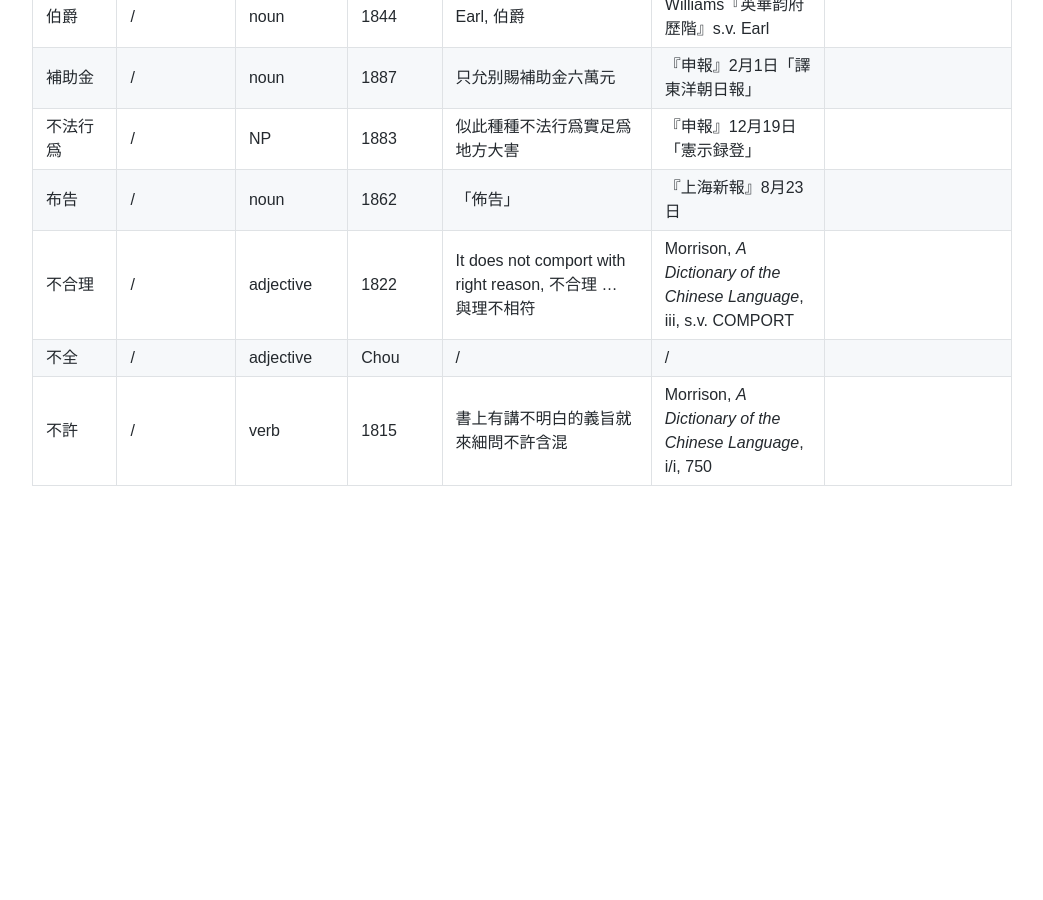
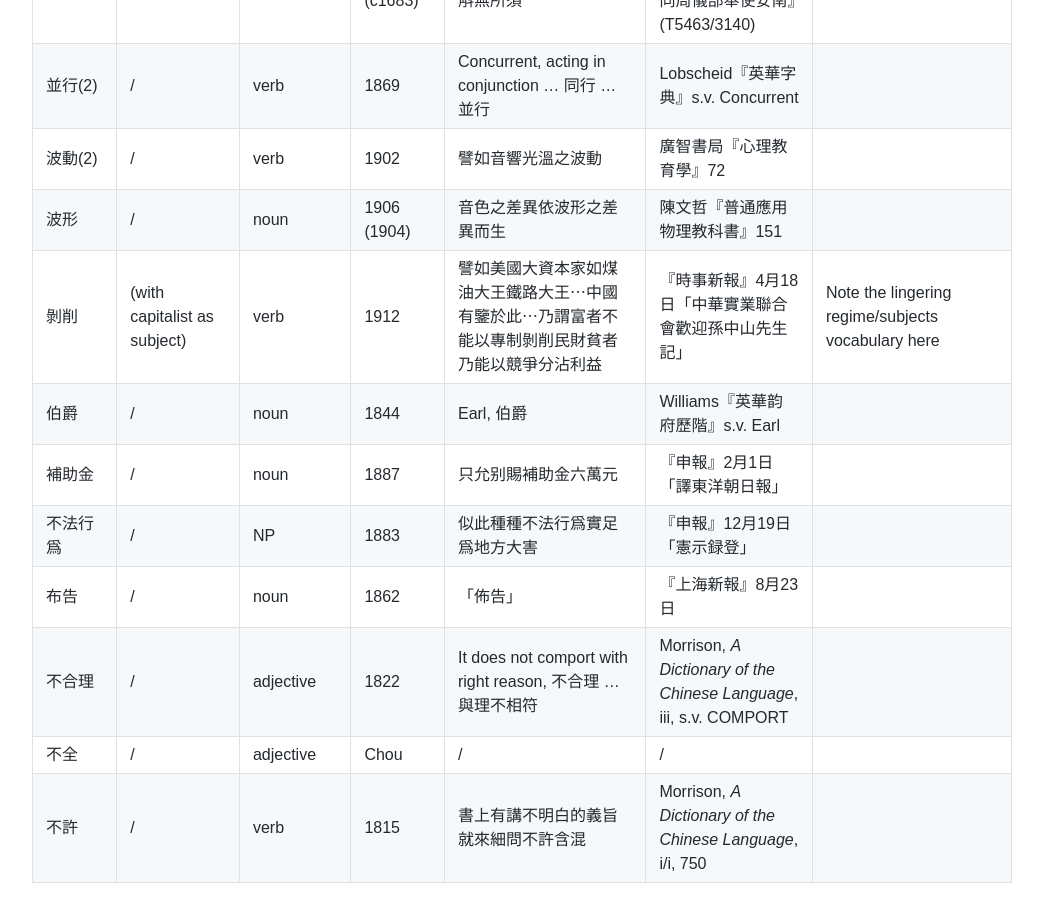
Before and after one commit to t18d/HuangSupplement, a Jekyll site: the page built from build/b.md, in a window 1280 px wide and 900 px high, scrolled down 8912 px. Shown: the whole window, without its empty margins (118-1161 px from the left). Built offline with Jekyll 4.4.1, drawn with Linux system fonts in a browser that asks for light colours; some web fonts are replaced; before the commit the page ends 9446 px from its top, so only the background shows below that.

Commit message:
Antedate `capitalist + 剝削`
Previously only took regime officials as subject.

```diff
--- a/build/b.md
+++ b/build/b.md
@@ -138,6 +138,7 @@ Lemma|Sense|Word Class|Year|Quotation|Source|Note|
 並行(2)|/|verb|1869|Concurrent, acting in conjunction … 同行 … 並行|Lobscheid『英華字典』s.v. Concurrent||
 波動(2)|/|verb|1902|譬如音響光溫之波動|廣智書局『心理教育學』72||
 波形|/|noun|1906 (1904)|音色之差異依波形之差異而生|陳文哲『普通應用物理教科書』151||
+剝削|(with capitalist as subject)|verb|1912|譬如美國大資本家如煤油大王鐵路大王⋯中國有鑒於此⋯乃謂富者不能以專制剝削民財貧者乃能以競爭分沾利益|『時事新報』4月18日「中華實業聯合會歡迎孫中山先生記」|Note the lingering regime/subjects vocabulary here|
 伯爵|/|noun|1844|Earl, 伯爵|Williams『英華韵府歷階』s.v. Earl||
 補助金|/|noun|1887|只允别賜補助金六萬元|『申報』2月1日「譯東洋朝日報」||
 不法行爲|/|NP|1883|似此種種不法行爲實足爲地方大害|『申報』12月19日「憲示録登」||
--- a/dict/b.csv
+++ b/dict/b.csv
@@ -121,6 +121,7 @@ Lemma,Sense,Word Class,Year,Quotation,Source,Note
 並行(2),/,verb,1869,"Concurrent, acting in conjunction … 同行 … 並行",Lobscheid『英華字典』s.v. Concurrent,
 波動(2),/,verb,1902,譬如音響光溫之波動,廣智書局『心理教育學』72,
 波形,/,noun,1906 (1904),音色之差異依波形之差異而生,陳文哲『普通應用物理教科書』151,
+剝削,(with capitalist as subject),verb,1912,譬如美國大資本家如煤油大王鐵路大王⋯中國有鑒於此⋯乃謂富者不能以專制剝削民財貧者乃能以競爭分沾利益,『時事新報』4月18日「中華實業聯合會歡迎孫中山先生記」,Note the lingering regime/subjects vocabulary here
 伯爵,/,noun,1844,"Earl, 伯爵",Williams『英華韵府歷階』s.v. Earl,
 補助金,/,noun,1887,只允别賜補助金六萬元,『申報』2月1日「譯東洋朝日報」,
 不法行爲,/,NP,1883,似此種種不法行爲實足爲地方大害,『申報』12月19日「憲示録登」,
```
Also changed, not shown: other parts of build/b.md (+1 -1 lines), README.md (+2 -2 lines), Yang Ch’ih 近代漢字詞史研究文獻目錄.csv.
